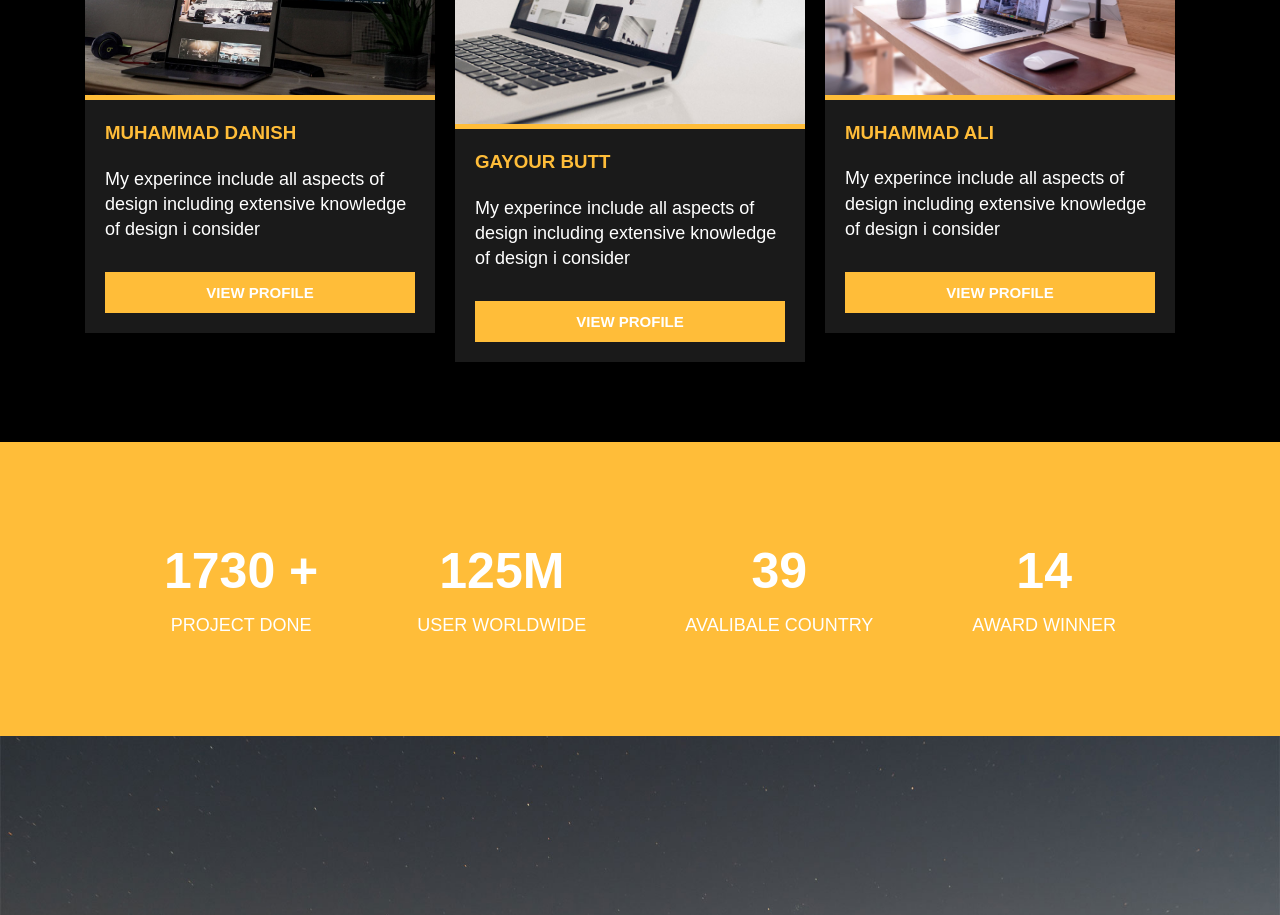
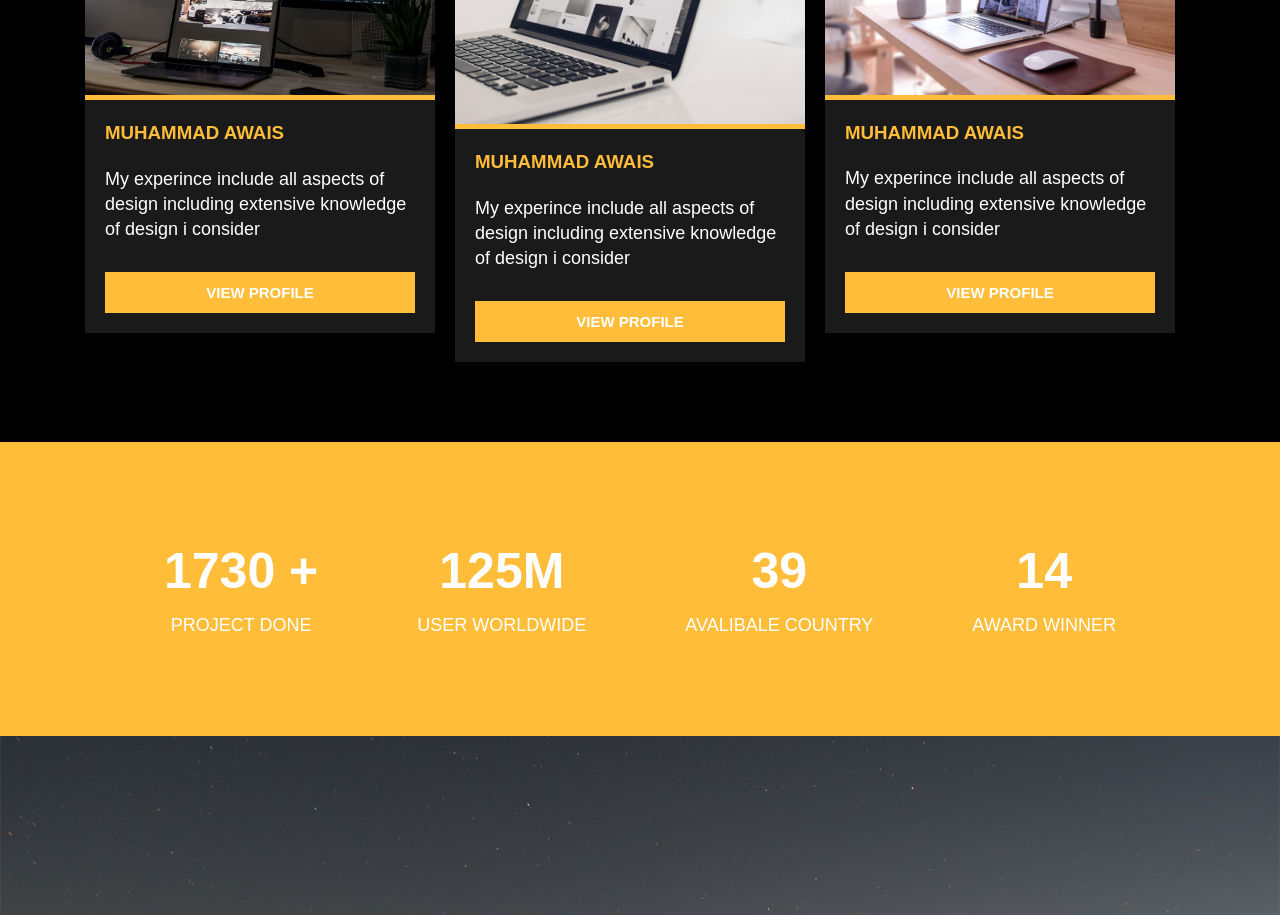
Before and after one commit to Umar5123/awaisKhan-portfolio, a plain HTML site: page index.html in a window 1280 px wide. Shown: the part 6480-7395 px from the top of the page. Drawn offline with Linux system fonts and the light colour scheme.

Commit message:
update html

```diff
--- a/index.html
+++ b/index.html
@@ -311,7 +311,7 @@
                         <img src="./img/image_1.jpg" alt="">
                     </div>
                     <div class="card-content">
-                        <h3>muhammad danish</h3>
+                        <h3>Muhammad Awais</h3>
                         <p>My experince include all aspects of design including extensive knowledge of design i consider
                         </p>
                         <a href="">VIEW PROFILE</a>
@@ -322,7 +322,7 @@
                         <img src="./img/image_2.jpg" alt="">
                     </div>
                     <div class="card-content">
-                        <h3>gayour butt</h3>
+                        <h3>Muhammad Awais</h3>
                         <p>My experince include all aspects of design including extensive knowledge of design i consider
                         </p>
                         <a href="">VIEW PROFILE</a>
@@ -333,7 +333,7 @@
                         <img src="./img/image_3.jpg" alt="">
                     </div>
                     <div class="card-content">
-                        <h3>muhammad ali</h3>
+                        <h3>Muhammad Awais</h3>
                         <p>My experince include all aspects of design including extensive knowledge of design i consider
                         </p>
                         <a href="">VIEW PROFILE</a>
```
